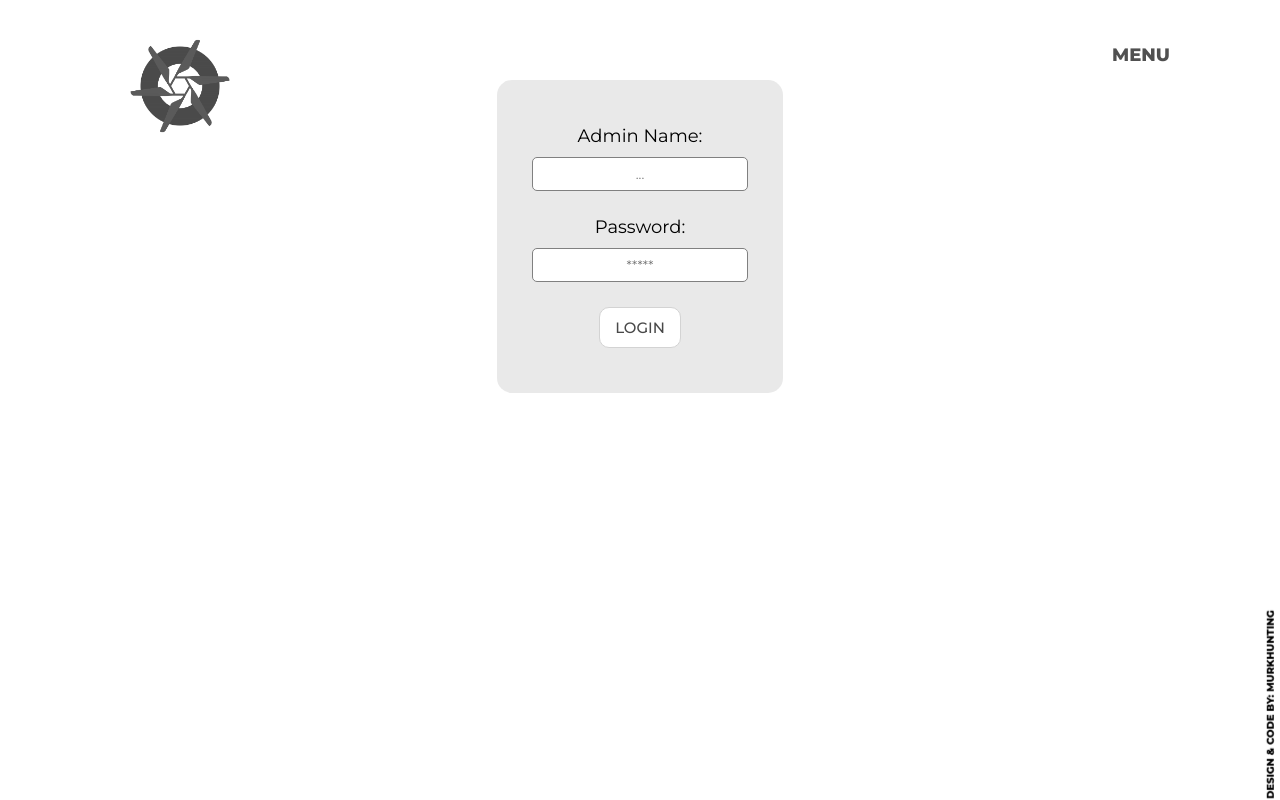
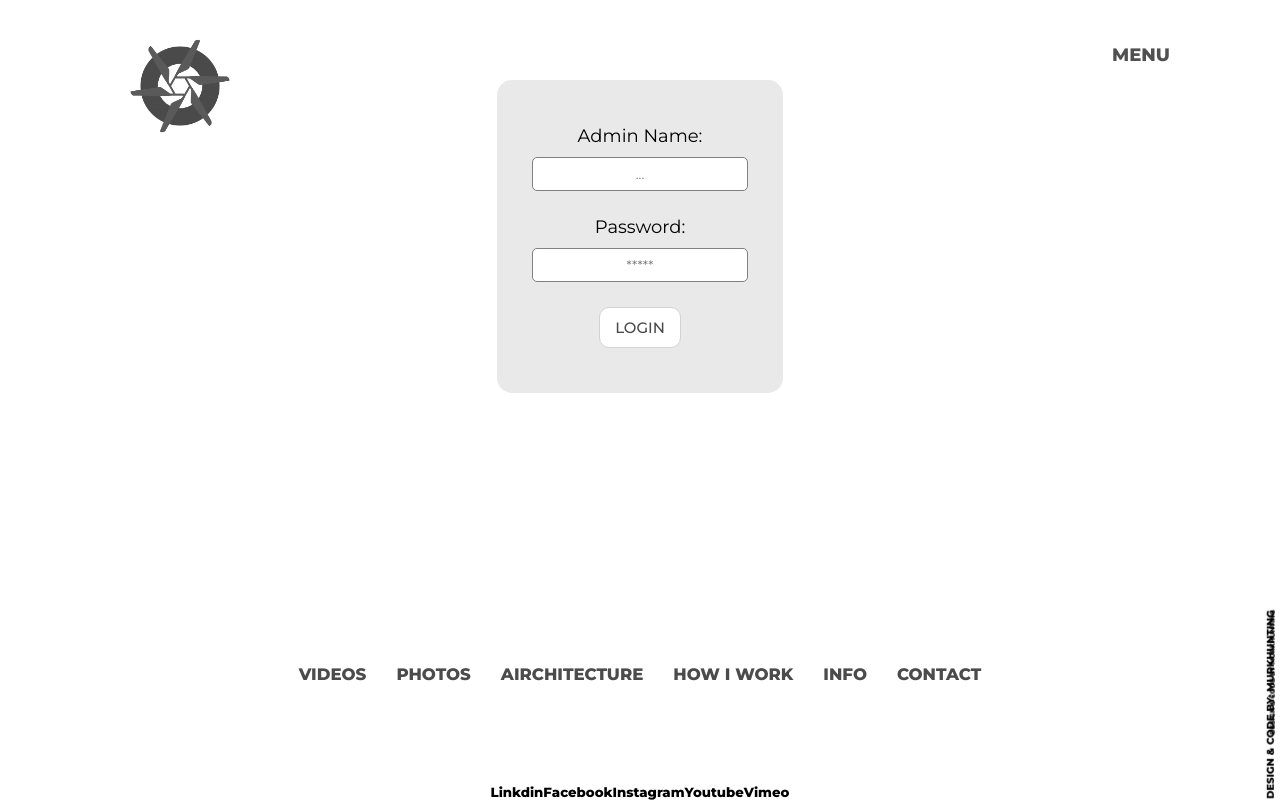
Before and after one commit to murkhunting/Fer-client, a React (Create React App) app: page /admin in a window 1280 px wide. Built offline with nearby package versions, Linux system fonts and the light colour scheme.

Commit message:
add footer

```diff
--- a/src/App.js
+++ b/src/App.js
@@ -15,13 +15,15 @@ import Login from "./pages/admin/Login.jsx";
 import Architect from "./pages/architect/Architect.jsx";
 
 import Navbar from "./components/Navbar/Navbar.jsx";
+import Footer from "./components/Footer/Footer.jsx";
 
 function App() {
   const login = false;
   return (
     <Router>
       <Navbar />
-      <main>
+      <div className="content">
+        <main className="wrap">
           <Routes>
             <Route path="/" element={<Home />} />
             <Route path="/contact" element={<Contact />} />
@@ -35,6 +37,8 @@ function App() {
             <Route path="/admin" element={login ? <Admin /> : <Login />} />
           </Routes>
         </main>
+        <Footer />
+      </div>
     </Router>
   );
 }
--- a/src/app.scss
+++ b/src/app.scss
@@ -2,3 +2,12 @@
   color: inherit;
   text-decoration: none;
 }
+.content {
+  display: flex;
+  flex-direction: column;
+  min-height: 100vh;
+}
+
+.wrap {
+  flex: 1;
+}
--- /dev/null
+++ b/src/components/Footer/Footer.jsx
@@ -0,0 +1,42 @@
+import React from "react";
+import "./footer.scss";
+import { Link } from "react-router-dom";
+
+const Footer = () => {
+  return (
+    <div className="footer">
+      <div className="menu">
+        <Link to="/videos" className="link">
+          <h5>VIDEOS</h5>
+        </Link>
+        <Link to="/photos" className="link">
+          <h5>PHOTOS</h5>
+        </Link>
+        <Link to="/architect" className="link">
+          <h5>AIRCHITECTURE</h5>
+        </Link>
+        <Link to="/how" className="link">
+          <h5>HOW I WORK</h5>
+        </Link>
+        <Link to="/info" className="link">
+          <h5>INFO</h5>
+        </Link>
+        <Link to="/contact" className="link">
+          <h5>CONTACT</h5>
+        </Link>
+      </div>
+      <div className="social">
+        <h5>Linkdin</h5>
+        <h5>Facebook</h5>
+        <h5>Instagram</h5>
+        <h5>Youtube</h5>
+        <h5>Vimeo</h5>
+      </div>
+      <div className="design">
+        <h6>DESIGN & CODE BY MURKHUNTING</h6>
+      </div>
+    </div>
+  );
+};
+
+export default Footer;
--- /dev/null
+++ b/src/components/Footer/footer.scss
@@ -0,0 +1,35 @@
+.footer {
+  position: relative;
+  bottom: 0;
+  display: flex;
+  flex-direction: column;
+  justify-content: center;
+  align-items: center;
+
+  .menu {
+    display: flex;
+    flex-direction: row;
+    align-items: center;
+    justify-content: center;
+    text-align: center;
+    color: rgb(75, 75, 75);
+    font-size: 20px;
+    margin: 100px 0;
+
+    h5 {
+      margin: 0 15px;
+    }
+
+    h5:hover {
+      opacity: 0.8;
+      scale: 1.1;
+    }
+  }
+  .social {
+    display: flex;
+    flex-direction: row;
+  }
+  .design {
+    display: flex;
+  }
+}
```
Lines whose indentation alone changed are shown as unchanged.
